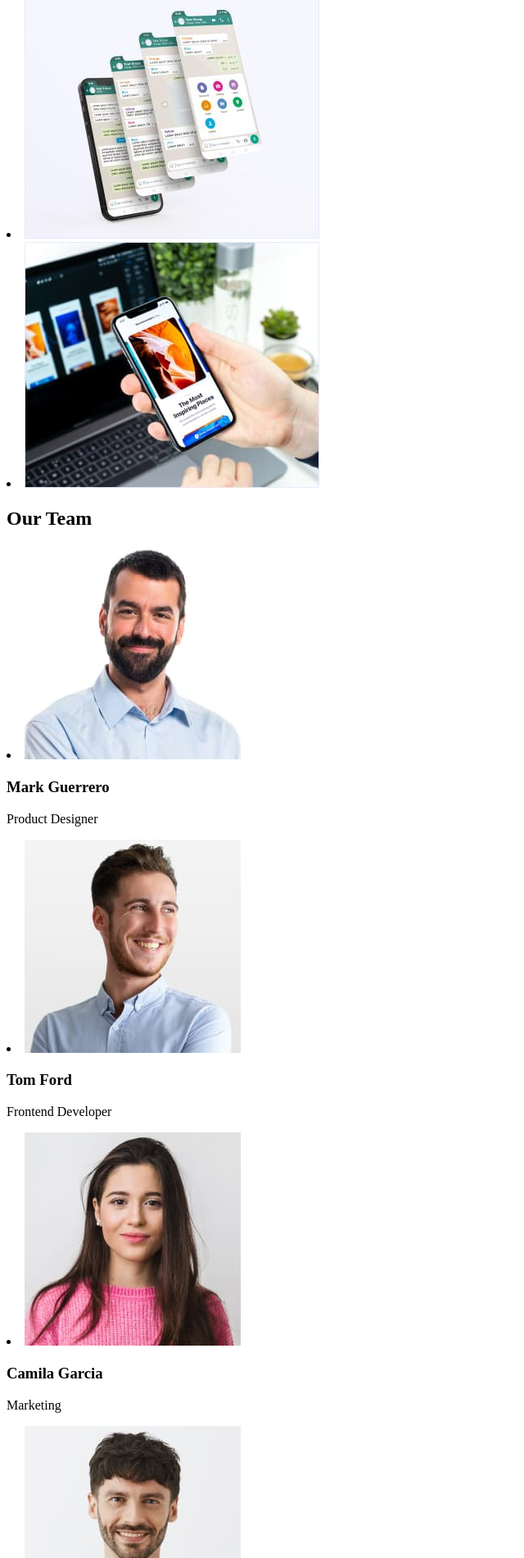
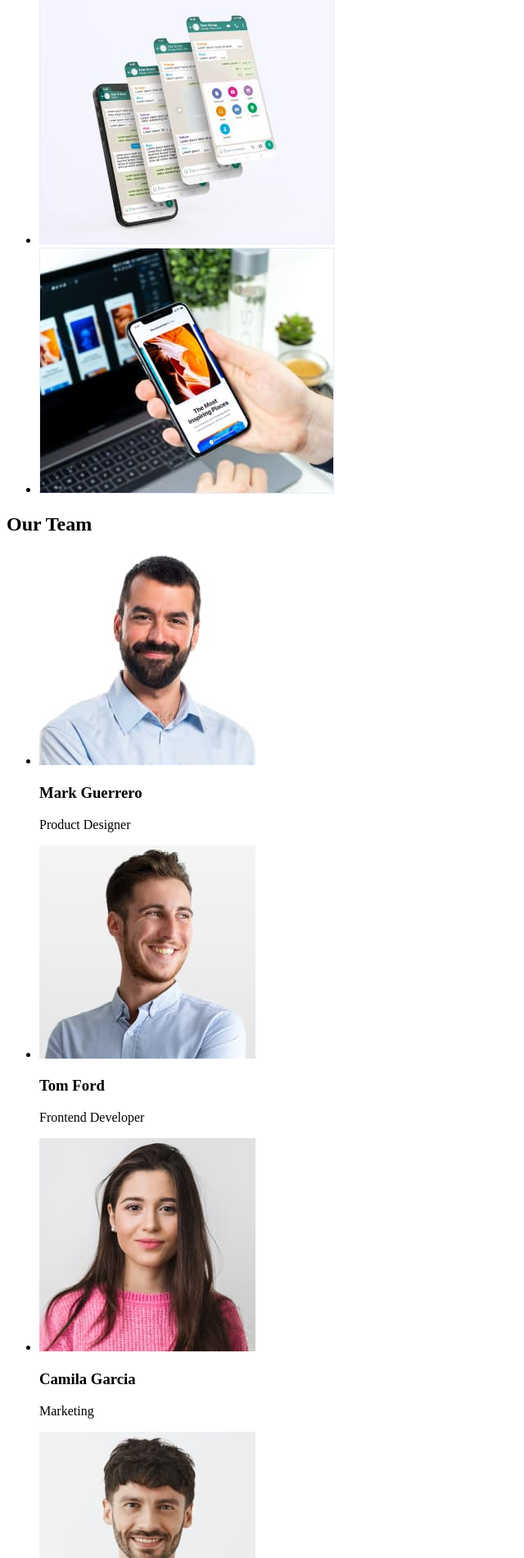
Before and after one commit to damicreate/goit-markup-hw-01, a plain HTML site: page index.html in a window 1280 px wide. Shown: the part 900-2800 px from the top of the page at 82% size, without its empty margins (0-640 px from the left). Drawn offline with Linux system fonts and the light colour scheme.

Commit message:
index.html
Description

```diff
--- a/index.html
+++ b/index.html
@@ -14,20 +14,22 @@
 					<li>
 						<a href="index.html">Studio</a>
 					</li>
-					<li><a href="./">Portfolio</a></li>
+					<li>
+						<a href="./">Portfolio</a>
+					</li>
 					<li>
 						<a href="./">Contacts</a>
 					</li>
 				</ul>
 			</nav>
 			<address>
-				<a href="tel:+11 (000) 111-11-11"></a
-				><a href="mailto:info@devstudio.com"></a>
+				<a href="tel:+11 (000) 111-11-11">+11 (000) 111-11-11</a
+				><a href="mailto:info@devstudio.com">mailto:info@devstudio.com</a>
 			</address>
 		</header>
 		<main>
 			<section>
-				<h1>Effective Solutions <br />for Your Business</h1>
+				<h1>Effective Solutions for Your Business</h1>
 				<button type="submit">Order Service</button>
 			</section>
 			<section>
@@ -64,46 +66,82 @@
 			</section>
 			<section>
 				<h2>What are we doing</h2>
-				<lu>
+				<ul>
 					<li>
-						<img src="images/Rectangle 71.jpg" alt="statistic" width="" height="" />
+						<img
+							src="images/Rectangle71.jpg"
+							alt="statistic"
+							width="360"
+							height="300"
+						/>
 					</li>
 					<li>
-						<img src="images/Rectangle 71-1.jpg" alt="future" width="" height="" />
+						<img
+							src="images/Rectangle71-1.jpg"
+							alt="future"
+							width="360"
+							height="300"
+						/>
 					</li>
 					<li>
-						<img src="images/Rectangle 71-2.jpg" alt="responsiveness" width="" height="" />
+						<img
+							src="images/Rectangle71-2.jpg"
+							alt="responsiveness"
+							width="360"
+							height="300"
+						/>
 					</li>
-				</lu>
+				</ul>
 			</section>
 			<section>
 				<h2>Our Team</h2>
-				<lu>
+
+				<ul>
 					<li>
-						<img src="images/img.jpg" alt="Product Designer" width="" height="" />
+						<img
+							src="images/img.jpg"
+							alt="Product Designer"
+							width="264"
+							height="260"
+						/>
 						<h3>Mark Guerrero</h3>
 						<p>Product Designer</p>
 					</li>
 					<li>
-						<img src="images/img-1.jpg" alt="Frontend Developer" width="" height="" />
+						<img
+							src="images/img-1.jpg"
+							alt="Frontend Developer"
+							width="264"
+							height="260"
+						/>
 						<h3>Tom Ford</h3>
 						<p>Frontend Developer</p>
 					</li>
 					<li>
-						<img src="images/img-2.jpg" alt="Camila Garcia" width="" height="" />
+						<img
+							src="images/img-2.jpg"
+							alt="Camila Garcia"
+							width="264"
+							height="260"
+						/>
 						<h3>Camila Garcia</h3>
 						<p>Marketing</p>
 					</li>
 					<li>
-						<img src="images/img-3.jpg" alt="UI Designer" width="" height="" />
+						<img
+							src="images/img-3.jpg"
+							alt="UI Designer"
+							width="264"
+							height="260"
+						/>
 						<h3>Daniel Wilson</h3>
 						<p>UI Designer</p>
 					</li>
-				</lu>
+				</ul>
 			</section>
 		</main>
 		<footer>
-			<a href="index.html" Web<span>Studio</span></a>
+			<a href="index.html">web<span>studio</span></a>
 			<p>
 				Increase the flow of customers and sales for your business with digital
 				marketing & growth solutions.
```
Also changed, not shown: images/Rectangle71-1.jpg (renamed from images/Rectangle 71-1.jpg), images/Rectangle71-2.jpg (renamed from images/Rectangle 71-2.jpg), images/Rectangle71.jpg (renamed from images/Rectangle 71.jpg).
